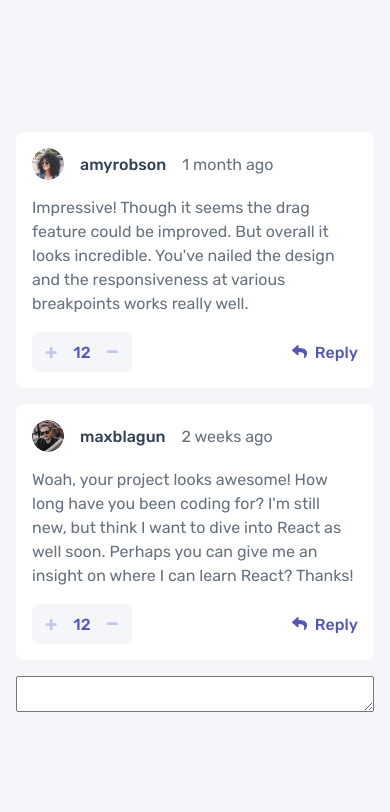
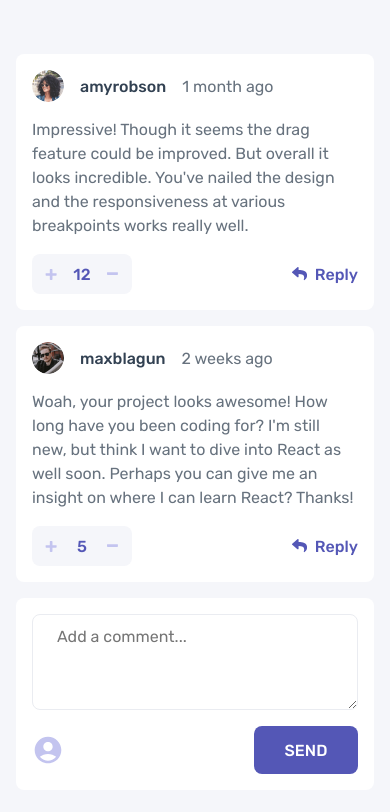
Before and after one commit to john-mirage/interactive-comments-section, a website built with Vite: page index.html in a window 390 px wide. Built offline with nearby package versions, Linux system fonts and the light colour scheme.

Commit message:
feat: add responsive rules for post

```diff
--- a/index.html
+++ b/index.html
@@ -26,19 +26,22 @@
             <p class="post__created-at"></p>
           </div>
           <p class="post__content"></p>
-          <div class="post__button-vote">
-            <div class="button-counter">
-              <button class="button-counter__button">
-                <app-icon class="button-counter__icon" icon-width="1.2rem" shape="plus"></app-icon>
-              </button>
-              <p class="button-counter__count">12</p>
-              <button class="button-counter__button">
-                <app-icon class="button-counter__icon" icon-width="1.2rem" shape="minus"></app-icon>
-              </button>
-            </div>
-          </div>
+          <div class="post__score"></div>
           <div class="post__actions"></div>
         </div>
+      </div>
+    </template>
+
+    <!-- Template | score button -->
+    <template id="template-score-button">
+      <div class="button-counter">
+        <button class="button-counter__button button-counter__button--plus">
+          <app-icon class="button-counter__icon" icon-width="1.2rem" shape="plus"></app-icon>
+        </button>
+        <p class="button-counter__count"></p>
+        <button class="button-counter__button button-counter__button--minus">
+          <app-icon class="button-counter__icon" icon-width="1.2rem" shape="minus"></app-icon>
+        </button>
       </div>
     </template>
 
@@ -54,9 +57,13 @@
     <template id="template-form">
       <form class="form">
         <label class="form__label" for="form-textarea"></label>
-        <textarea class="form__textarea" id="form-textarea"></textarea>
-        <div class="form__avatar"></div>
-        <div class="form__button-submit"></div>
+        <textarea class="form__textarea" placeholder="Add a comment..." id="form-textarea"></textarea>
+        <div class="form__avatar">
+          <img class="avatar" src="/src/assets/images/person.svg" alt="Profile picture">
+        </div>
+        <div class="form__submit-button">
+          <button class="button-submit" type="button">send</button>
+        </div>
       </form>
     </template>
 
--- a/src/assets/styles/button-action.css
+++ b/src/assets/styles/button-action.css
@@ -3,7 +3,7 @@
     flex-direction: row;
     align-items: center;
     width: auto;
-    height: 4rem;
+    height: 3.2rem;
     margin-right: 1.6rem;
     padding: 0;
     border: none;
--- a/src/assets/styles/button-counter.css
+++ b/src/assets/styles/button-counter.css
@@ -15,6 +15,7 @@
     border: none;
     background-color: transparent;
     color: var(--color-light-grayish-blue);
+    cursor: pointer;
 }
 
 .button-counter__button:hover {
@@ -28,9 +29,21 @@
 
 .button-counter__count {
     flex: 1 1 0;
-    text-align: center;
+    display: flex;
+    justify-content: center;
+    align-items: center;
+    margin-top: 0;
+    margin-bottom: 0;
     font-family: var(--font);
     font-size: 1.6rem;
     font-weight: 500;
     color: var(--color-moderate-blue);
 }
+
+@media screen and (min-width: 762px) {
+    .button-counter {
+        flex-direction: column;
+        width: 4rem;
+        height: 10rem;
+    }
+}
--- a/src/assets/styles/button-submit.css
+++ b/src/assets/styles/button-submit.css
@@ -1,3 +1,13 @@
 .button-submit {
-
+    width: 10.4rem;
+    height: 4.8rem;
+    padding: 0;
+    border-radius: 0.8rem;
+    border: none;
+    background-color: var(--color-moderate-blue);
+    color: var(--color-white);
+    font-family: var(--font);
+    font-size: 1.6rem;
+    font-weight: 500;
+    text-transform: uppercase;
 }
--- a/src/assets/styles/form.css
+++ b/src/assets/styles/form.css
@@ -2,21 +2,49 @@
     display: grid;
     grid-template-areas: "textarea textarea"
                          "avatar   button-submit";
+    padding: 1.6rem;
+    background-color: var(--color-white);
+    border-radius: 0.8rem;
+}
+
+.form__label {
+    position: absolute;
+    width: 1px;
+    height: 1px;
+    padding: 0;
+    margin: -1px;
+    overflow: hidden;
+    clip: rect(0, 0, 0, 0);
+    white-space: nowrap;
+    border-width: 0;
 }
 
 .form__textarea {
     grid-area: textarea;
+    width: 100%;
+    height: 9.6rem;
+    margin-bottom: 1.6rem;
+    padding: 1.2rem 2.4rem;
+    border-radius: 0.8rem;
+    border: 0.1rem solid var(--color-light-gray);
+    font-family: var(--font);
+    font-size: 1.6rem;
+    font-weight: 400;
+    color: var(--color-grayish-blue);
 }
 
 .form__avatar {
     grid-area: avatar;
+    display: flex;
+    align-items: center;
 }
 
-.form__button-submit {
+.form__submit-button {
     grid-area: button-submit;
+    text-align: end;
 }
 
-@media screen and (min-width: 764px){
+@media screen and (min-width: 762px) {
     .form {
         grid-template-areas: "avatar textarea button-submit";
     }
--- a/src/assets/styles/page.css
+++ b/src/assets/styles/page.css
@@ -12,3 +12,11 @@
     height: auto;
     margin: auto;
 }
+
+@media screen and (min-width: 762px) {
+    .page__container {
+        max-width: 73rem;
+        margin-left: auto;
+        margin-right: auto;
+    }
+}
--- a/src/assets/styles/post.css
+++ b/src/assets/styles/post.css
@@ -8,10 +8,11 @@
     grid-template-areas: "info        info"
                          "comment     comment"
                          "button-vote actions";
+    gap: 1.6rem 2.4rem;
     padding: 1.6rem;
+    margin-bottom: 1.6rem;
     background-color: var(--color-white);
     border-radius: 0.8rem;
-    margin-bottom: 1.6rem;
 }
 
 .post__info {
@@ -19,7 +20,6 @@
     display: flex;
     flex-direction: row;
     align-items: center;
-    margin-bottom: 1.6rem;
 }
 
 .post__username {
@@ -44,7 +44,7 @@
 
 .post__content {
     margin-top: 0;
-    margin-bottom: 1.6rem;
+    margin-bottom: 0;
     grid-area: comment;
     font-family: var(--font);
     font-size: 1.6rem;
@@ -53,7 +53,7 @@
     color: var(--color-grayish-blue);
 }
 
-.post__button-vote {
+.post__score {
     grid-area: button-vote;
 }
 
@@ -65,9 +65,11 @@
     align-items: center;
 }
 
-@media screen and (min-width: 764px) {
+@media screen and (min-width: 762px) {
     .post__card {
         grid-template-areas: "button-vote info    actions"
                              "button-vote comment comment";
+        padding: 2.4rem;
+        gap: 1.6rem 2.4rem;
     }
 }
--- a/src/components/app-comment.ts
+++ b/src/components/app-comment.ts
@@ -20,6 +20,10 @@ class AppComment extends HTMLElement {
       const postUserElement = <HTMLElement>fragment.querySelector(".post__username");
       const postCreatedAtElement = <HTMLElement>fragment.querySelector(".post__created-at");
       const postContentElement = <HTMLParagraphElement>fragment.querySelector(".post__content");
+      const postScoreElement = <HTMLDivElement>fragment.querySelector(".post__score");
+      const scoreButton = <HTMLElement>document.createElement("app-score-button");
+      scoreButton.score = this.comment.score;
+      postScoreElement.appendChild(scoreButton);
       avatarElement.setAttribute("src", this.comment.user.image.png);
       postUserElement.textContent = this.comment.user.username;
       postCreatedAtElement.textContent = this.comment.createdAt;
--- /dev/null
+++ b/src/components/app-score-button.ts
@@ -0,0 +1,29 @@
+class AppScoreButton extends HTMLElement {
+  score: number;
+
+  constructor() {
+    super();
+    this.score = 0;
+  }
+
+  connectedCallback() {
+    const template = <HTMLTemplateElement>document.getElementById("template-score-button");
+    const fragment = <DocumentFragment>template.content.cloneNode(true);
+    const element = <HTMLDivElement>fragment.querySelector(".button-counter");
+    const countElement = <HTMLElement>fragment.querySelector(".button-counter__count");
+    const plusButtonElement = <HTMLButtonElement>fragment.querySelector(".button-counter__button--plus");
+    const minusButtonElement = <HTMLButtonElement>fragment.querySelector(".button-counter__button--minus");
+    countElement.textContent = String(this.score);
+    plusButtonElement.addEventListener("click", () => {
+      this.score += 1;
+      countElement.textContent = String(this.score);
+    });
+    minusButtonElement.addEventListener("click", () => {
+      this.score -= 1;
+      countElement.textContent = String(this.score);
+    });
+    this.appendChild(element);
+  }
+}
+
+export default AppScoreButton;
--- a/src/main.ts
+++ b/src/main.ts
@@ -5,6 +5,7 @@ import AppComment from "@components/app-comment";
 import AppReply from "@components/app-reply";
 import AppForm from "@components/app-form";
 import AppIcon from "@components/app-icon";
+import AppScoreButton from "@components/app-score-button";
 import AppSectionInterface from "@interfaces/app-section";
 
 const appElement = <HTMLElement>document.getElementById("app");
@@ -14,6 +15,7 @@ customElements.define("app-comment", AppComment);
 customElements.define("app-reply", AppReply);
 customElements.define("app-form", AppForm);
 customElements.define("app-icon", AppIcon);
+customElements.define("app-score-button", AppScoreButton);
 
 const appSection = <AppSectionInterface>document.createElement("app-section");
 appSection.currentUser = data.currentUser;
```
